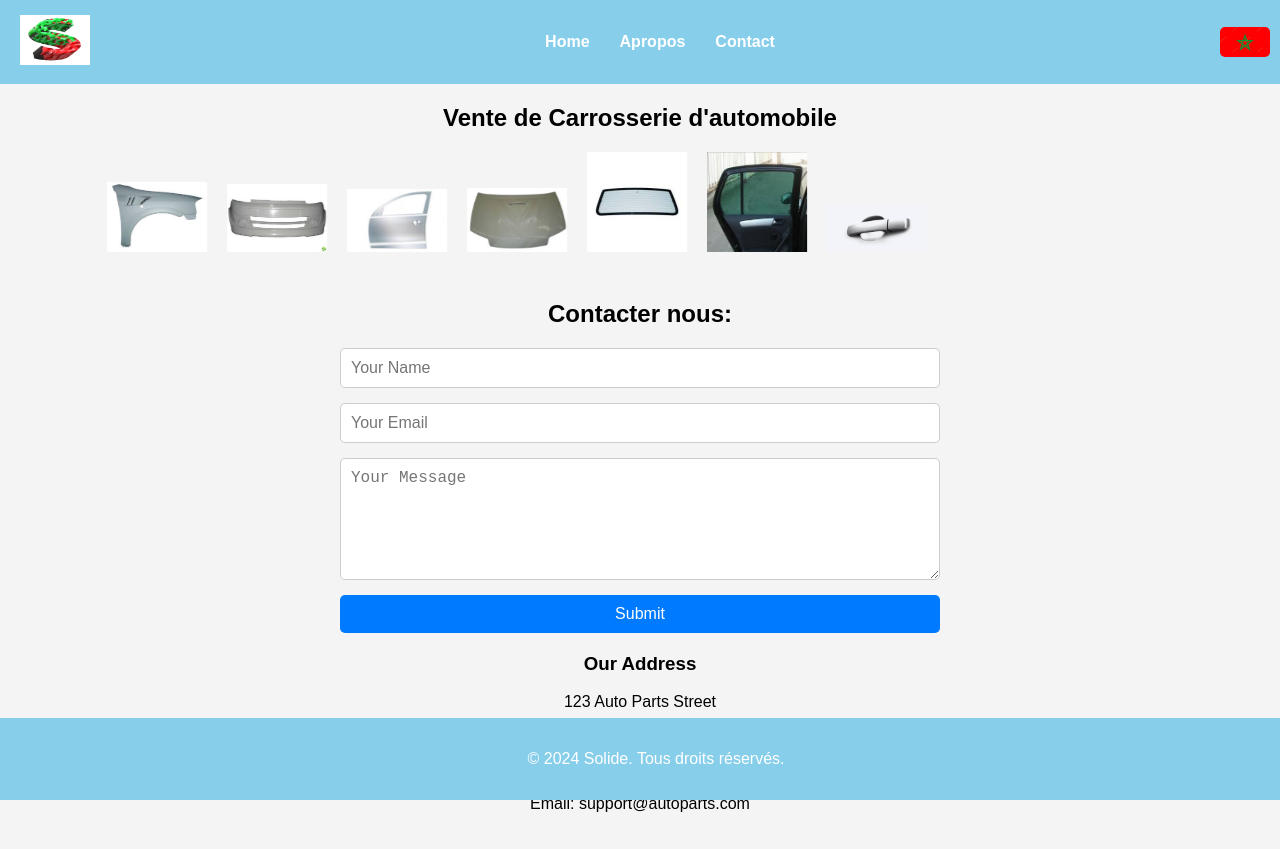
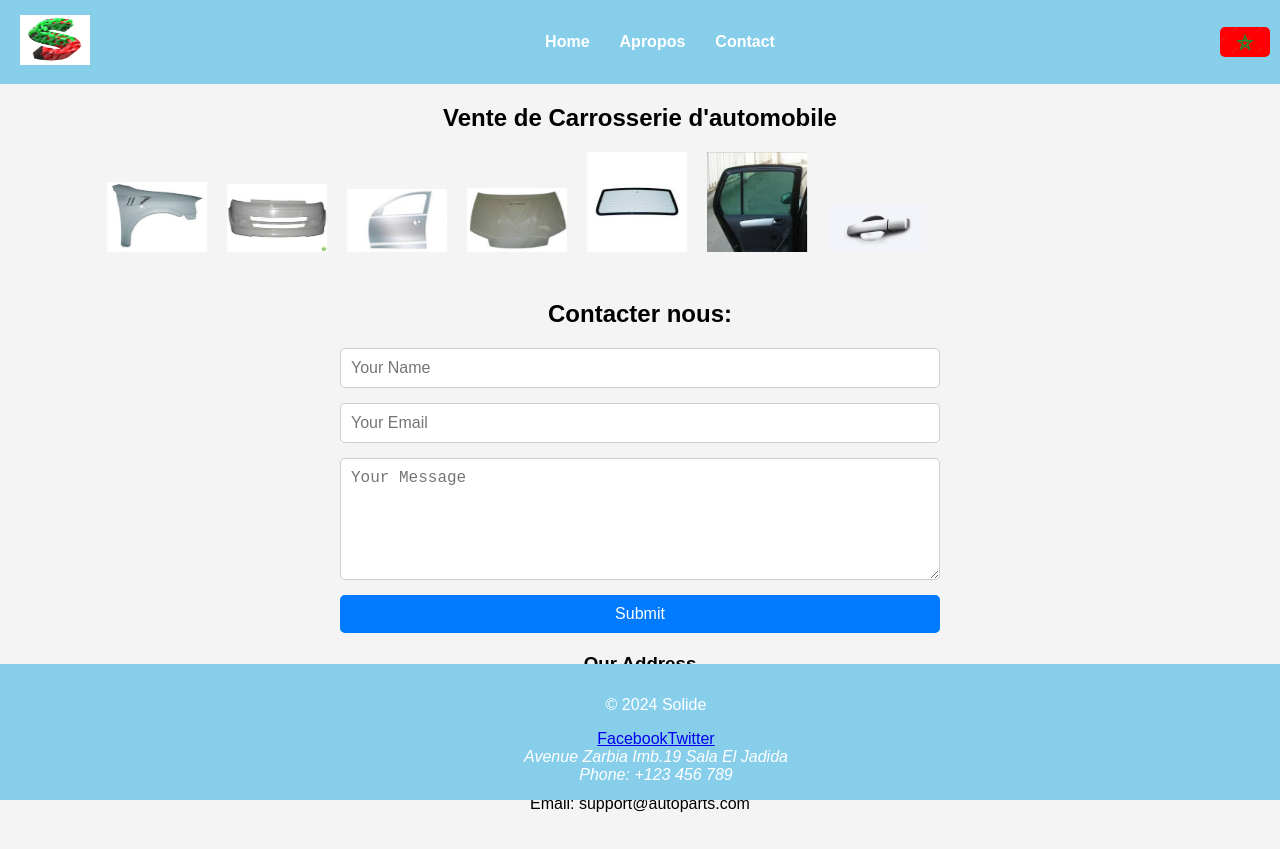
Before and after one commit to barssim/auto-parts-shop, a React (Create React App) app: page /contact in a window 1280 px wide. Built offline with nearby package versions, Linux system fonts and the light colour scheme.

Commit message:
change footer content

```diff
--- a/src/components/Footer.js
+++ b/src/components/Footer.js
@@ -1,14 +1,23 @@
-import React from "react";
-import fr from "../locales/fr.json";
-import ar from "../locales/ar.json";
+import React from 'react';
+import fr from "../locales/footer/fr.json";
+import ar from "../locales/footer/ar.json";
 
-const Footer = ({ language }) => {
+const Footer = ({ language, toggleLanguage }) => {
 	const content = language === "fr" ? fr : ar;
-    return (
-        <footer>
-            <p>© 2024 Solide. {content.rigths_reserved}</p>
-        </footer>
-    );
+   return (
+       <footer>
+           <p>&copy; 2024 {content.companyName}</p>
+           <div>
+               <a href="https://facebook.com" target="_blank" rel="noopener noreferrer">Facebook</a>
+               <a href="https://twitter.com" target="_blank" rel="noopener noreferrer">Twitter</a>
+           </div>
+           <address>
+               {content.companyAdresse}
+               <br />
+               Phone: {content.companyPhone}
+           </address>
+       </footer>
+   );
 };
 
 export default Footer;
--- /dev/null
+++ b/src/locales/footer/ar.json
@@ -0,0 +1,5 @@
+{
+"companyName":"Solide",
+"companyAdresse":"شارع الزربية العمارة 19 سلا الجديدة",
+"companyPhone":"+123 456 789"
+}
--- /dev/null
+++ b/src/locales/footer/fr.json
@@ -0,0 +1,5 @@
+{
+"companyName":"Solide",
+"companyAdresse":"Avenue Zarbia Imb.19 Sala El Jadida",
+"companyPhone":"+123 456 789"
+}
```
